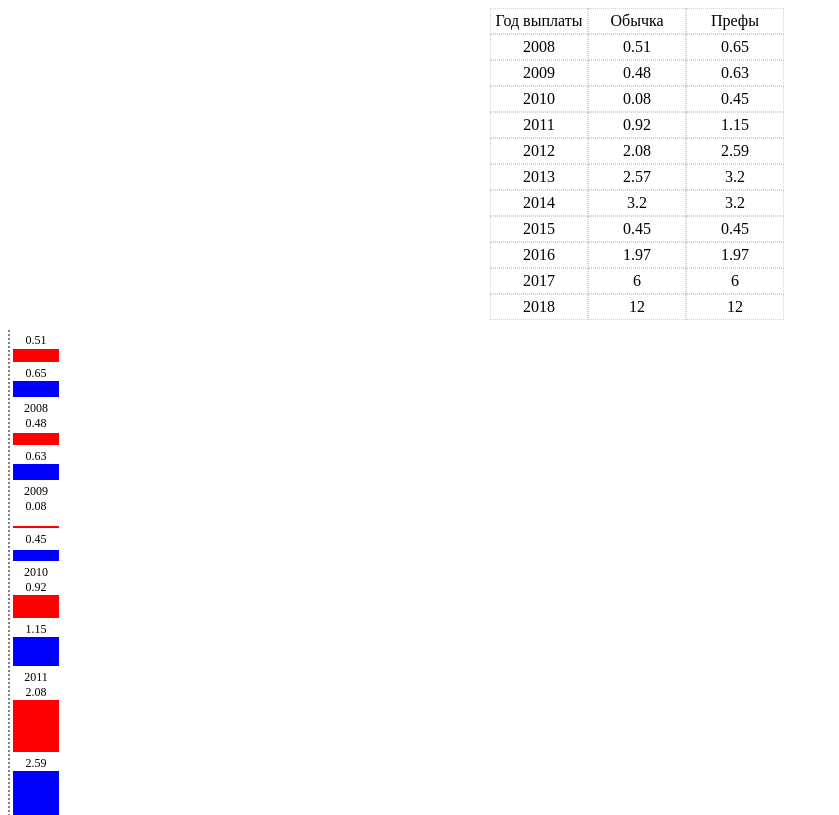
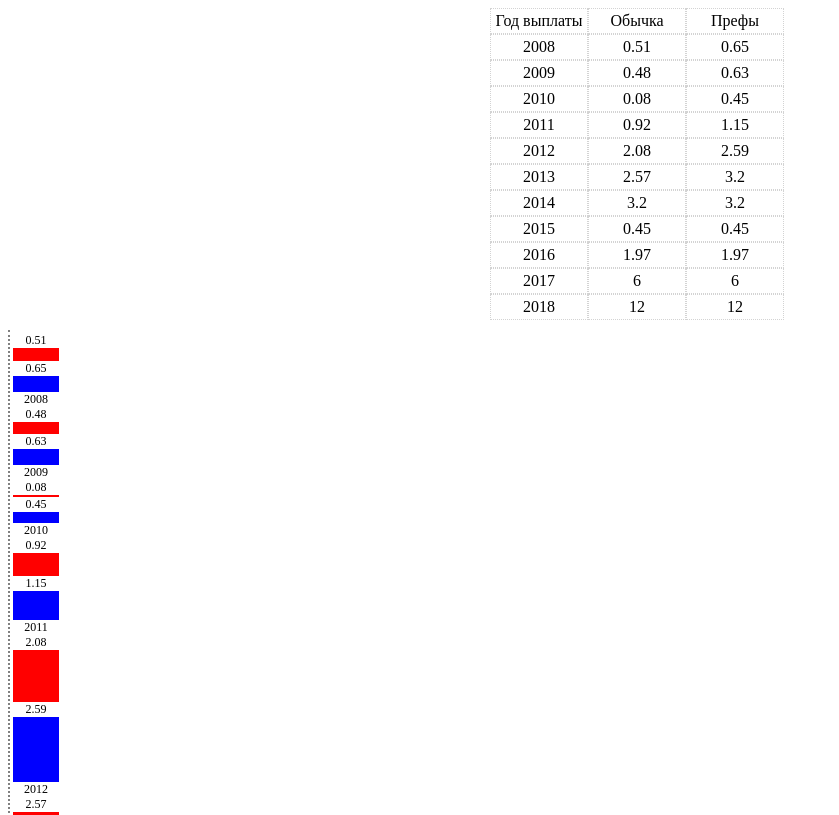
Before and after one commit to Aparin/tableAndGraphMaker, a plain HTML site: page gm.html in a window 1280 px wide. Shown: the top 815 px of the page, without its empty margins (0-839 px from the left). Drawn offline with Linux system fonts and the light colour scheme.

Commit message:
added fullYear div

```diff
--- a/script.js
+++ b/script.js
@@ -68,7 +68,15 @@ var createGraph = (id, data, col) => {
         var newYear = (makeElement('div', 'year', data[i - 1])); // append year
         newYear.style.width = (1 + columnCorrection) * elementWidth + '%';
         column.appendChild(newYear);
-        area.appendChild(column); // output year
+        var fullYear = document.createElement('div');
+        fullYear.classList.add('fullYear');
+        var widthFullYear;
+        if (col === 2) { widthFullYear = 2 * elementWidth; } else { widthFullYear = 3 * elementWidth; }
+        // console.log(widthFullYear); // 6.8 %
+        fullYear.style.width = widthFullYear;
+
+        fullYear.appendChild(column);
+        area.appendChild(fullYear); // output year
     }
 }
 
--- a/style.css
+++ b/style.css
@@ -21,7 +21,6 @@
 /* ---------- graph ---------- */
 
 #dividendsGraph {
-    /* height: 300px; */
     width: 100%;
     margin: 10px 0px;
     border-left: 2px dotted gray;
@@ -29,12 +28,12 @@
     padding: 3px;
 }
 
-.column {
-    display: inline-block;
-}
-
 .value,
 .year {
     text-align: center;
     font-size: 12px;
 }
+
+.fullYear {
+    /* display: inline-block; */
+}
```
